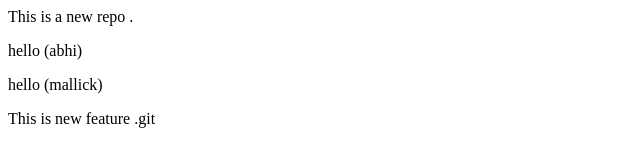
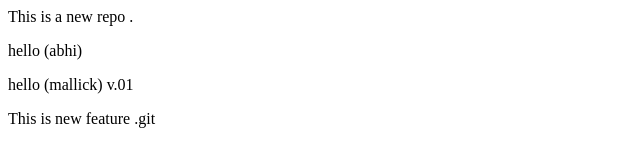
Before and after one commit to Abhishekmallick2004/local-rep, a plain HTML site: page index.html in a window 1280 px wide. Shown: the full height of the page, 0-640 px from the left. Drawn offline with Linux system fonts and the light colour scheme.

Commit message:
now i am making version v.01

```diff
--- a/index.html
+++ b/index.html
@@ -1,4 +1,4 @@
 <p> This is a new repo .</p>
 <p> hello (abhi)</p>
-<p> hello (mallick)</p>
+<p> hello (mallick) v.01</p>
 <p> This is new feature .git </p>
```
Also changed, not shown: 1 other file.
